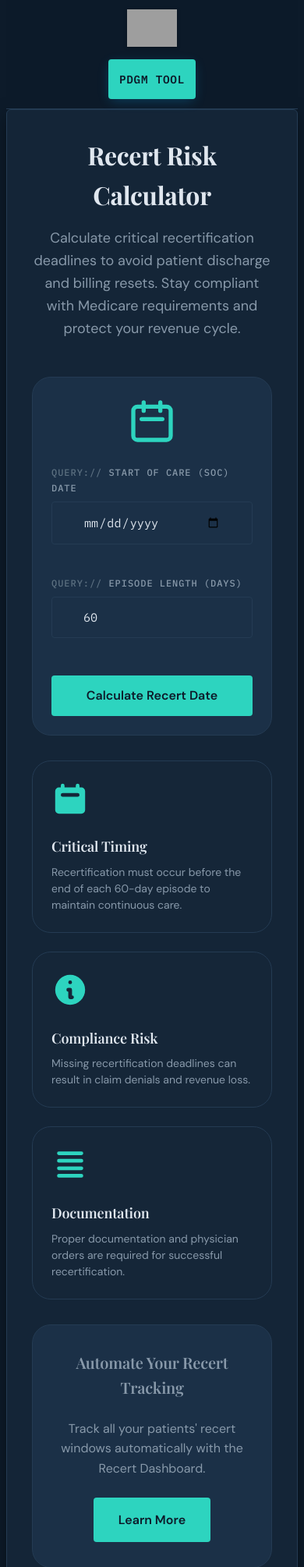
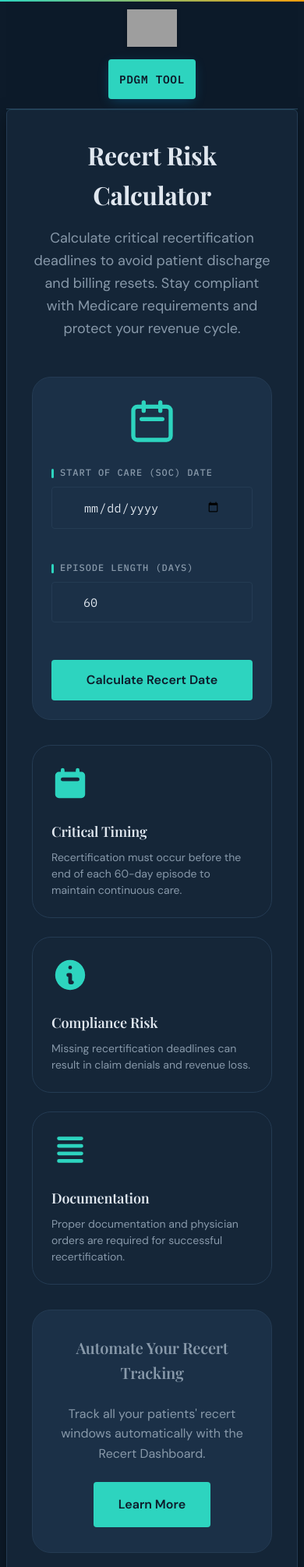
Before and after one commit to design1-software/PDGM_LOOKUP_TOOL, a Flask app: page /recert in a window 390 px wide. Shown: the top 2009 px of the page at 78% size. Run offline with Flask 3, Linux system fonts and the light colour scheme; parts of the project's set-up code (start-up, migrations or seed data) failed here and were passed over; grey boxes are pictures that could not be loaded.

Commit message:
Premium CSS polish: accent bar, focus rings, card animations, refined typography (#8)
CSS-only upgrades — no HTML structure changes, no layout modifications.
Adds: gradient accent top-line, double-ring focus states, card hover lift,
alternating detail rows, entrance animations, refined scrollbar, footer
polish, and mobile scroll safety.

https://claude.ai/code/session_01A3KQSnVFntAWSRVGmjHjMc

Co-authored-by: Claude <noreply@anthropic.com>

```diff
--- a/static/clinical_theme.css
+++ b/static/clinical_theme.css
@@ -1122,3 +1122,204 @@ input::placeholder, textarea::placeholder {
     body { background: white !important; color: black !important; }
     .header, .footer, .hipps-panel, .export-section { display: none !important; }
 }
+
+/* ============================================================
+   PREMIUM POLISH — CSS-only upgrades, no layout changes
+   ============================================================ */
+
+/* Accent top-line (pure decoration) */
+body::after {
+    content: '';
+    position: fixed;
+    top: 0; left: 0; right: 0;
+    height: 2px;
+    background: linear-gradient(90deg, var(--accent), var(--amber));
+    z-index: 9999;
+    pointer-events: none;
+}
+
+/* Subtle ambient glow on container (not fixed, scrolls with page) */
+.container {
+    background-image: radial-gradient(ellipse at 50% 0%, rgba(45, 212, 191, 0.03) 0%, transparent 60%);
+}
+
+/* Typography: optimise rendering */
+h1, h2, h3 {
+    text-rendering: optimizeLegibility !important;
+}
+
+/* Tabular nums for data values */
+.detail-value, .highlight-value, .icd-code,
+.payment-amount-value, .payment-detail-value,
+.hipps-code-display .code, .hipps-code-char,
+.hipps-breakdown .item-value,
+.hipps-payment .amount {
+    font-feature-settings: 'tnum' !important;
+}
+
+/* Refined form label — accent bar instead of QUERY:// prefix */
+.form-label::before {
+    content: '' !important;
+    display: inline-block;
+    width: 3px;
+    height: 1em;
+    background: var(--accent);
+    margin-right: 8px;
+    vertical-align: middle;
+    border-radius: 2px;
+}
+
+/* Double-ring focus states */
+.form-input:focus,
+.zip-input:focus,
+.visit-input:focus {
+    border-color: var(--accent) !important;
+    box-shadow: 0 0 0 2px var(--bg-primary), 0 0 0 4px var(--accent) !important;
+    outline: none !important;
+}
+
+/* Results card left accent border */
+.consolidated-results-card {
+    border-left: 3px solid var(--accent) !important;
+}
+
+/* Alternating detail rows */
+.detail-row:nth-child(even) {
+    background: rgba(27, 48, 71, 0.25);
+    border-radius: 3px;
+    padding-left: 0.5rem !important;
+    padding-right: 0.5rem !important;
+}
+
+/* Card hover — subtle lift */
+.consolidated-results-card {
+    transition: transform 0.2s ease, box-shadow 0.2s ease !important;
+}
+.consolidated-results-card:hover {
+    transform: translateY(-1px) !important;
+    box-shadow: 0 4px 16px rgba(0, 0, 0, 0.3) !important;
+}
+
+/* Button press feedback */
+.btn-submit:active,
+.btn-hipps:active,
+.btn-export:active {
+    transform: translateY(1px) !important;
+    box-shadow: 0 1px 4px rgba(0, 0, 0, 0.2) !important;
+}
+
+/* Header subtle bottom glow */
+.header {
+    box-shadow: 0 1px 0 0 rgba(45, 212, 191, 0.08) !important;
+}
+.header.scrolled {
+    box-shadow: 0 1px 12px rgba(0, 0, 0, 0.4), 0 1px 0 0 rgba(45, 212, 191, 0.1) !important;
+}
+
+/* Footer refinement */
+.footer {
+    text-align: center !important;
+    font-size: 0.8rem !important;
+    letter-spacing: 0.02em !important;
+    opacity: 0.8;
+}
+
+/* Smooth scrollbar for panels */
+.lookup-form,
+#results,
+.results-section,
+#hipps-panel,
+.hipps-panel {
+    -webkit-overflow-scrolling: touch;
+    scroll-behavior: smooth;
+}
+
+/* Custom scrollbar — thinner, matches theme */
+::-webkit-scrollbar { width: 5px; height: 5px; }
+::-webkit-scrollbar-track { background: transparent; }
+::-webkit-scrollbar-thumb { background: rgba(45, 212, 191, 0.2); border-radius: 10px; }
+::-webkit-scrollbar-thumb:hover { background: rgba(45, 212, 191, 0.4); }
+
+/* Selection color */
+::selection {
+    background: rgba(45, 212, 191, 0.3);
+    color: #fff;
+}
+
+/* Lead capture modal — dark theme */
+#lead-capture-overlay > div {
+    border: 1px solid rgba(45, 212, 191, 0.15) !important;
+    box-shadow: 0 24px 48px rgba(0, 0, 0, 0.5) !important;
+}
+
+#lead-capture-overlay button[type="submit"] {
+    transition: all 0.2s ease !important;
+}
+#lead-capture-overlay button[type="submit"]:hover {
+    box-shadow: 0 4px 20px var(--accent-glow) !important;
+    transform: translateY(-1px);
+}
+
+/* HIPPS panel heading — accent underline */
+.hipps-panel h4 {
+    padding-bottom: 0.75rem !important;
+    border-bottom: 1px solid var(--border-color) !important;
+    margin-bottom: 1rem !important;
+}
+
+/* Roadmap container — use theme colors */
+.roadmap-container {
+    border: 1px solid var(--accent) !important;
+    background: var(--bg-section) !important;
+    border-radius: 6px !important;
+}
+
+/* Disclaimer — quieter */
+.disclaimer {
+    opacity: 0.7;
+    transition: opacity 0.2s ease;
+}
+.disclaimer:hover,
+.disclaimer[open] {
+    opacity: 1;
+}
+
+/* Smooth page transitions */
+.results-section {
+    animation: none;
+}
+
+/* Results entrance */
+@keyframes fadeSlideIn {
+    from { opacity: 0; transform: translateY(8px); }
+    to { opacity: 1; transform: translateY(0); }
+}
+
+.consolidated-results-card {
+    animation: fadeSlideIn 0.3s ease both;
+}
+
+.consolidated-results-card:nth-child(2) {
+    animation-delay: 0.1s;
+}
+
+.consolidated-results-card:nth-child(3) {
+    animation-delay: 0.2s;
+}
+
+/* Loading — typing dots */
+.spinner {
+    width: 32px !important;
+    height: 32px !important;
+    border-width: 3px !important;
+    border-color: var(--border-color) !important;
+    border-top-color: var(--accent) !important;
+}
+
+/* Mobile: ensure results scroll naturally */
+@media (max-width: 1023px) {
+    .results-section {
+        overflow-y: visible !important;
+        height: auto !important;
+    }
+}
--- a/templates/index.html
+++ b/templates/index.html
@@ -14,7 +14,7 @@
     <link rel="stylesheet" href="{{ url_for('static', filename='hipps_calculator.css') }}">
     <link rel="stylesheet" href="{{ url_for('static', filename='interactive_followup.css') }}">
     <link rel="stylesheet" href="{{ url_for('static', filename='animations.css') }}">
-    <link rel="stylesheet" href="{{ url_for('static', filename='clinical_theme.css') }}?v=4">
+    <link rel="stylesheet" href="{{ url_for('static', filename='clinical_theme.css') }}?v=6">
 
     <link rel="manifest" href="{{ url_for('static', filename='manifest.json') }}">
     <link rel="icon" type="image/svg+xml" href="{{ url_for('static', filename='favicon.svg') }}?v=2">
```
